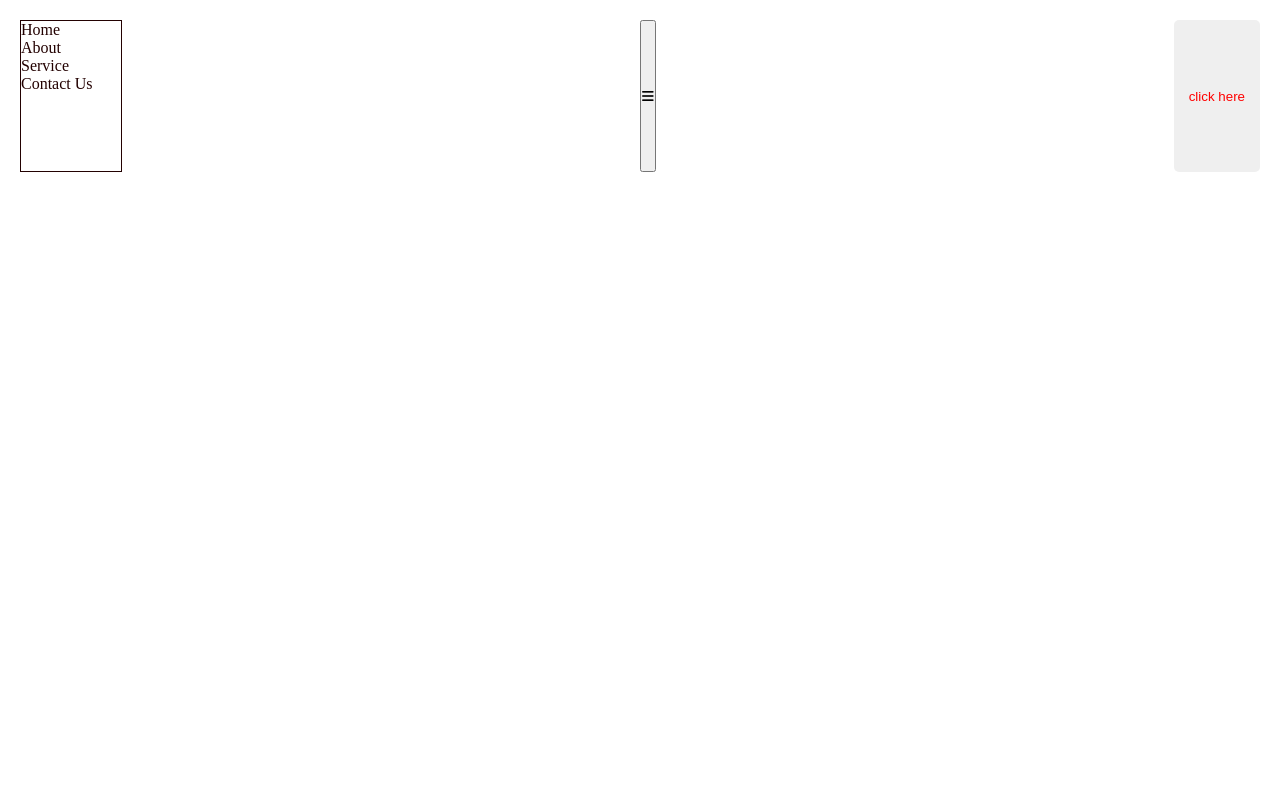
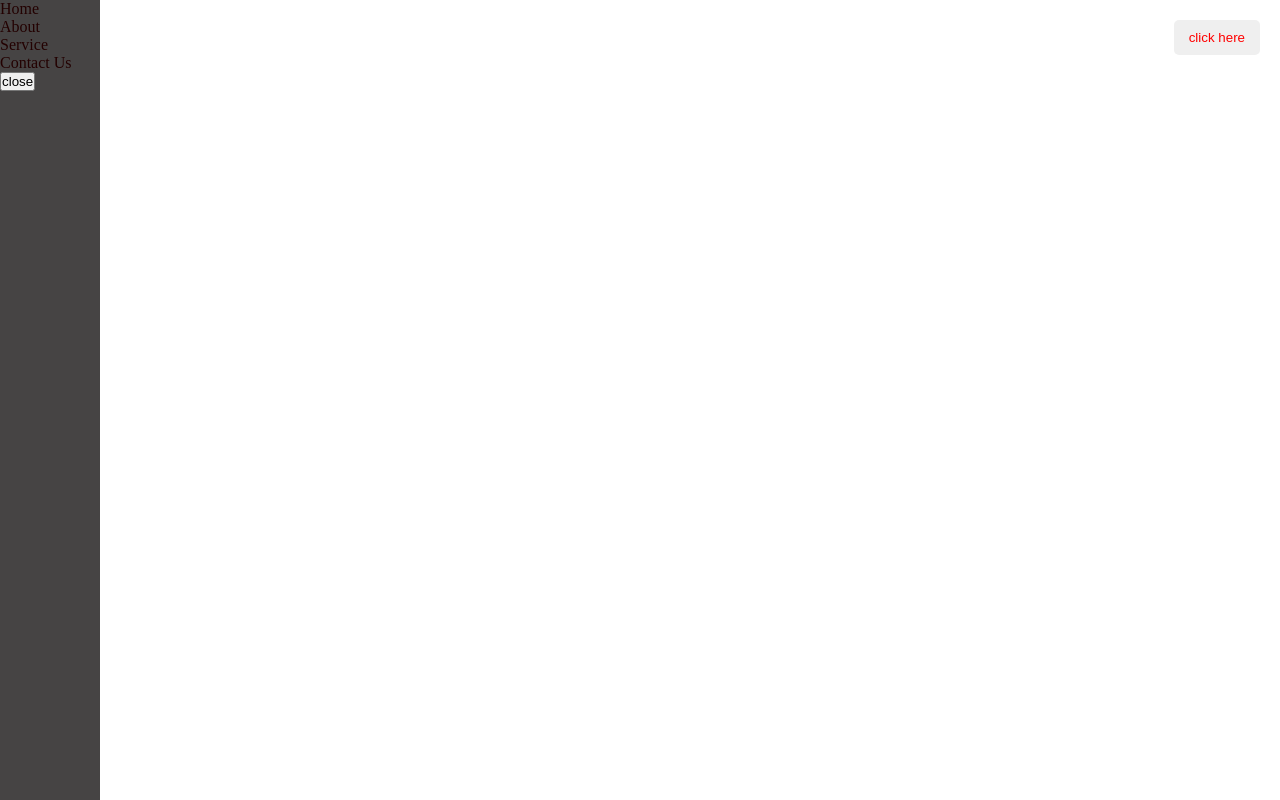
Before and after one commit to SamratDebugger/on-click-task, a plain HTML site: page index.html in a window 1280 px wide. Both pictures are taken after a click on the button 27 px from the left and 37 px from the top of the page. Drawn offline with Linux system fonts and the light colour scheme.

Commit message:
sideBar done

```diff
--- a/index.html
+++ b/index.html
@@ -11,20 +11,20 @@
 
 <body>
 
-    <div class="nav">
-        <div class="menu" id="sideBar">
+    <header class="nav">
+        <aside class="menu" id="sideBar">
             <ul>
                 <li><a href="/">Home</a></li>
                 <li><a href="">About</a></li>
                 <li><a href="">Service</a></li>
                 <li><a href="">Contact Us</a></li>
             </ul>
-
-        </div>
+            <button id="close">close</button>
+        </aside>
 
         <button id="menuBtn"> <i class="fa-solid fa-bars"></i> </button>
         <button id="button" class="btn">click here</button>
-    </div>
+    </header>
 
 
 
--- a/index.js
+++ b/index.js
@@ -1,10 +1,11 @@
-let button = document.getElementById("button");
+const button = document.getElementById("button");
 let isRed = false;
 
 
-let sideBar = document.getElementById("sideBar");
-let menuBtn = document.getElementById("menuBtn");
+const sideBar = document.getElementById("sideBar");
+const menuBtn = document.getElementById("menuBtn");
 let isOpen = false;
+const close = document.getElementById("close");
 
 button.addEventListener("click", function () {
     if (isRed) {
@@ -20,15 +21,18 @@ button.addEventListener("click", function () {
 
 
 menuBtn.addEventListener("click", function () {
-    if (isOpen) {
-        sideBar.style.display = "none";
-        isOpen = false;
-
-    }
-    else {
-        sideBar.style.display = "block";
-        isOpen = true;
-    }
 
 
-})
+    sideBar.style.left = "0";
+    isOpen = true;
+
+
+
+});
+close.addEventListener("click", function () {
+
+    sideBar.style.left = "-100px";
+    isOpen = false;
+
+
+});
--- a/style.css
+++ b/style.css
@@ -8,14 +8,19 @@
     display: flex;
     justify-content: space-between;
     padding: 20px;
+    position: relative;
 }
 
 .menu {
-    border: 1px solid rgb(35, 1, 1);
-    height: 150px;
+
+    height: 100dvh;
     width: 100px;
-    background-color: white;
-    display: none;
+    background-color: rgb(70, 68, 68);
+    position: absolute;
+    top: 0;
+    left: -100px;
+    transition: left .5s ease-in-out;
+
 
 
 
```
